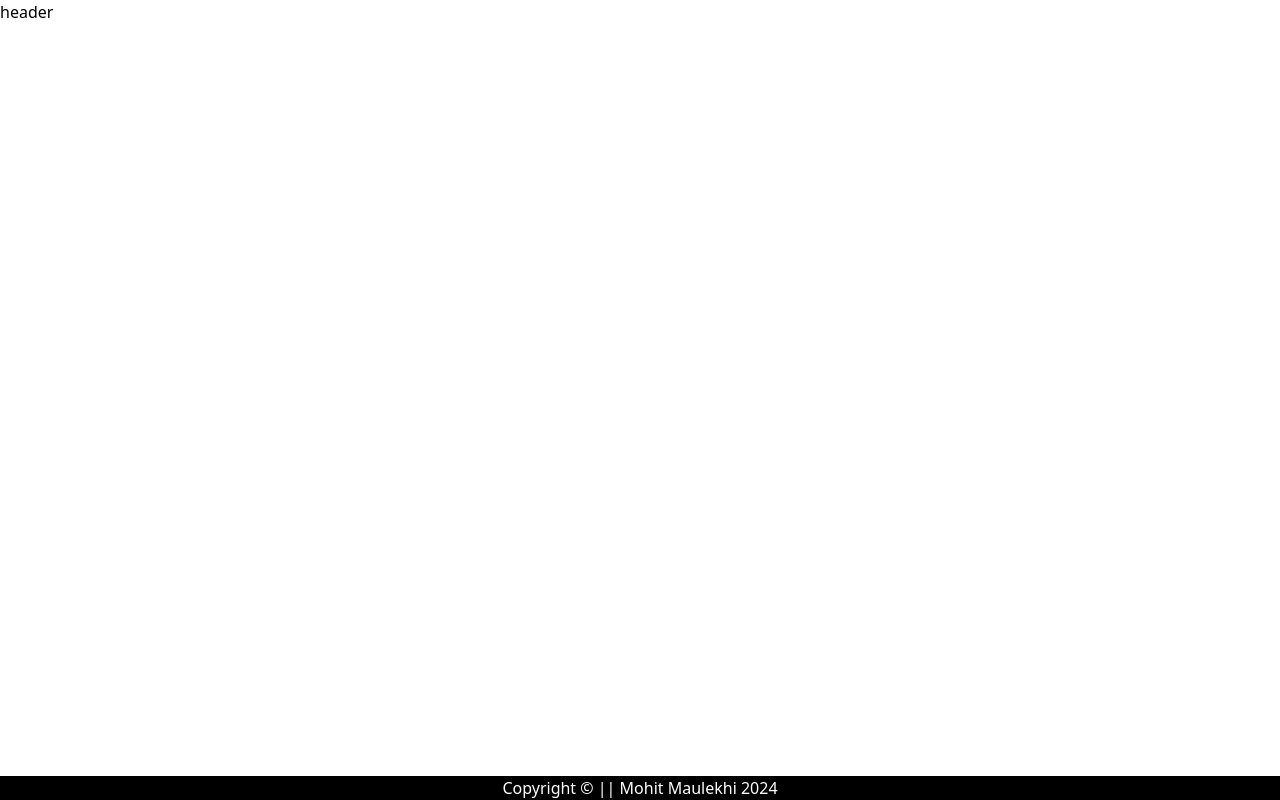
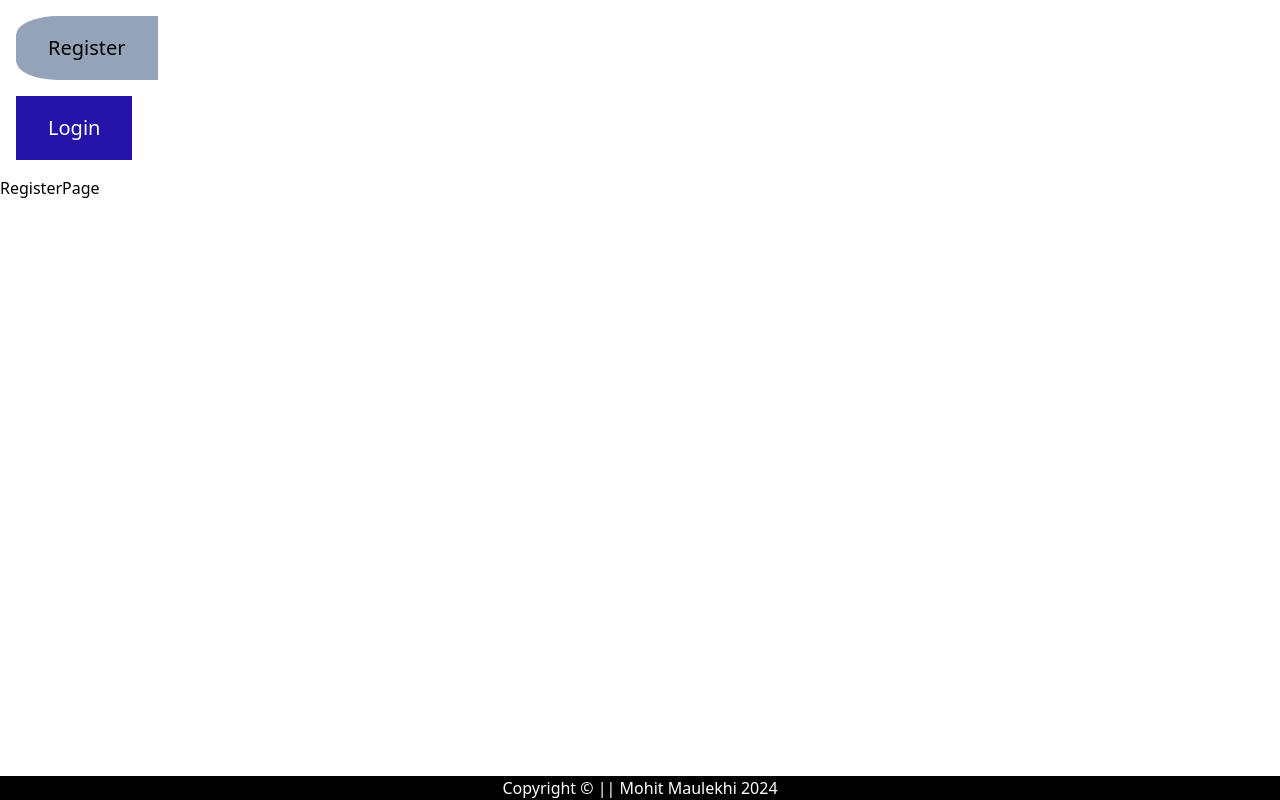
Before and after one commit to MohitMaulekhi/MERN-Blog-Project, a React (Vite) app in the folder frontend/: page /Register in a window 1280 px wide. Built offline with nearby package versions, Linux system fonts and the light colour scheme; no server answers.

Commit message:
Created buttons and added react router dom

```diff
--- a/frontend/src/App.jsx
+++ b/frontend/src/App.jsx
@@ -2,7 +2,10 @@
 import { Header,Footer } from "./componenets/index.js"
 import {useDispatch} from 'react-redux'
 import axios from "axios"
- import {login,logOut} from "./store/authSlice.js"
+import {login,logOut} from "./store/authSlice.js"
+import {Outlet} from "react-router-dom"
+import {AuthSidebar} from "./componenets/index.js"
+
 
 function App() {
   const [loading,setLoading] = useState(true)
@@ -19,11 +22,13 @@
         }
       })
       .finally(setLoading(false))
+  // eslint-disable-next-line react-hooks/exhaustive-deps
   },[])
 
   return !loading?(
     <>
-      <Header/>
+      <AuthSidebar/>
+      <Outlet/>
       <Footer/>
     </>
   ):null
--- /dev/null
+++ b/frontend/src/componenets/AuthSideBar/AuthButton.jsx
@@ -0,0 +1,19 @@
+/* eslint-disable react/prop-types */
+import { NavLink } from "react-router-dom"
+// " bg-mainBlue"
+// ` font-semibold text-center h-full  ${isActive ? "text-black" : "text-white bg-mainBlue"
+function AuthButton(props) {
+  return (
+
+    <NavLink to={`/${props.type}`}>
+      {({ isActive }) => (
+        <button className={`h-10 max-w-26 m-4 p-8 border-stone-950  flex justify-center items-center  text-xl  ${isActive?"text-black bg-slate-400 rounded-l-[30%]":`text-white bg-mainBlue rounded-${props.borderCurve}-[30%]`}`}>
+          {props.type}
+        </button>
+      )}
+    </NavLink>
+
+  )
+}
+
+export default AuthButton
--- /dev/null
+++ b/frontend/src/componenets/AuthSideBar/AuthSidebar.jsx
@@ -0,0 +1,12 @@
+import {AuthButton} from "../index.js"
+
+function AuthSidebar() {
+  return (
+    <>
+      <AuthButton type = "Register" borderCurve = "tr"/>
+      <AuthButton type = "Login" borderCurve = "tr"/>
+    </>
+  )
+}
+
+export default AuthSidebar
--- a/frontend/src/main.jsx
+++ b/frontend/src/main.jsx
@@ -1,14 +1,25 @@
 import React from 'react'
 import ReactDOM from 'react-dom/client'
-import App from './App.jsx'
 import './index.css'
 import {Provider} from "react-redux"
 import store from "./store/store.js"
+import {RouterProvider, createBrowserRouter, Route,createRoutesFromElements} from "react-router-dom"
+import App from "./App.jsx"
+import {RegisterPage,LoginPage} from "./pages/pages.index.jsx"
+
+const router = createBrowserRouter(
+  createRoutesFromElements(
+    <Route path='/' element={<App/>} >
+        <Route path='/Register' element = {<RegisterPage/>}  />
+        <Route path='/Login' element = {<LoginPage/>}  />
+    </Route>
+    )
+)
 
 ReactDOM.createRoot(document.getElementById('root')).render(
   <React.StrictMode>
     <Provider store = {store}>
-      <App />
+      <RouterProvider router = {router}/>
     </Provider>
   </React.StrictMode>,
 )
--- /dev/null
+++ b/frontend/src/pages/LoginPage.jsx
@@ -0,0 +1,7 @@
+function LoginPage() {
+  return (
+    <div>LoginPage</div>
+  )
+}
+
+export default LoginPage
--- /dev/null
+++ b/frontend/src/pages/RegisterPage.jsx
@@ -0,0 +1,7 @@
+function RegisterPage() {
+  return (
+    <div>RegisterPage</div>
+  )
+}
+
+export default RegisterPage
--- /dev/null
+++ b/frontend/src/pages/pages.index.jsx
@@ -0,0 +1,8 @@
+import RegisterPage from "./RegisterPage";
+import LoginPage from "./LoginPage";
+
+
+export{
+    RegisterPage,
+    LoginPage
+}
--- a/frontend/tailwind.config.js
+++ b/frontend/tailwind.config.js
@@ -5,7 +5,21 @@
     "./src/**/*.{js,ts,jsx,tsx}",
   ],
   theme: {
-    extend: {},
+    extend: {
+      colors: {
+        transparent: 'transparent',
+        current: 'currentColor',
+        'white': '#ffffff',
+        'purple': '#3f3cbb',
+        'midnight': '#121063',
+        'metal': '#565584',
+        'tahiti': '#3ab7bf',
+        'silver': '#ecebff',
+        'bubble-gum': '#ff77e9',
+        'bermuda': '#78dcca',
+        "mainBlue":"#2512A6"
+      },
   },
   plugins: [],
 }
+}
```
Also changed, not shown: frontend/src/componenets/index.js (+5 -3 lines).
